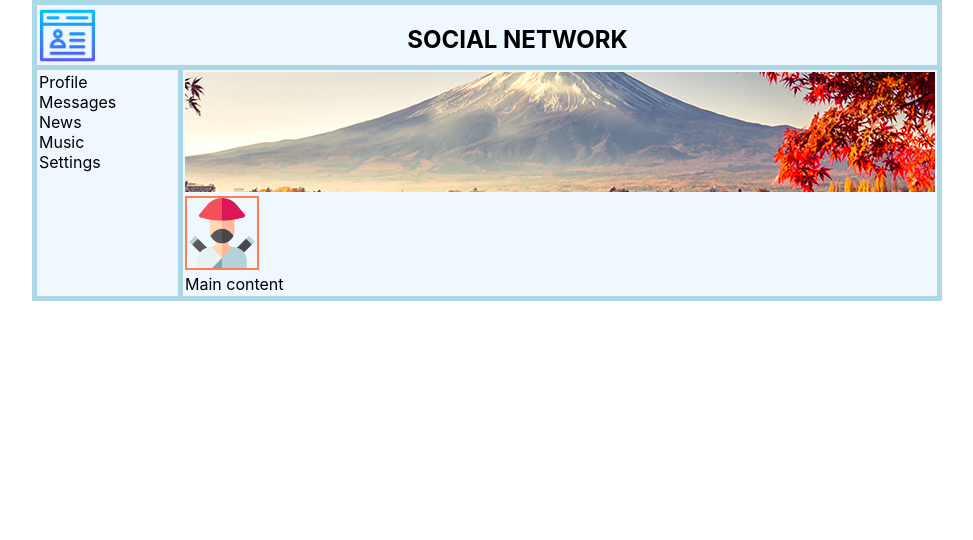
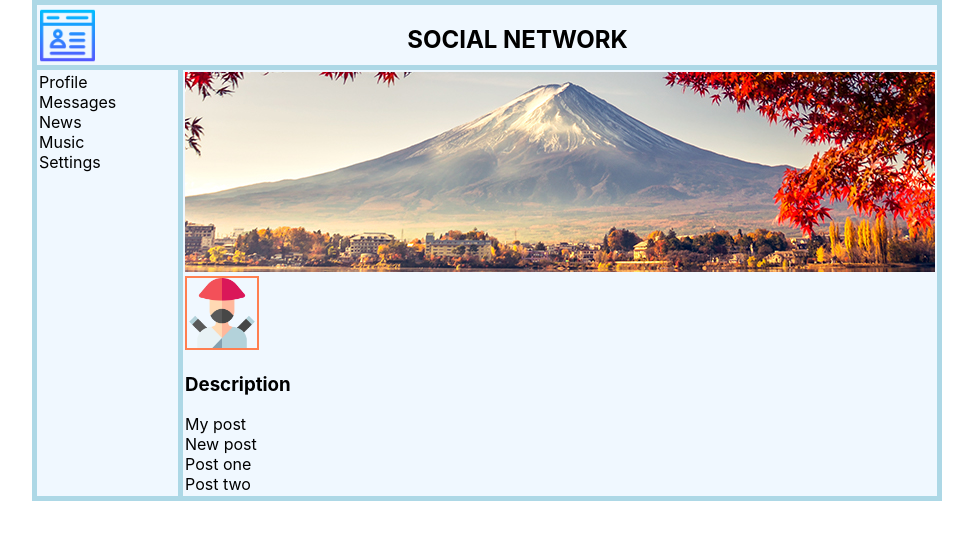
Before and after one commit to Rumata-SL/Social_Network, a React (Create React App) app: page / in a window 1280 px wide. Shown: the top 540 px of the page, without its empty margins (153-1126 px from the left). Built offline with nearby package versions, Linux system fonts and the light colour scheme.

Commit message:
Connected modules css

```diff
--- a/src/components/header/heder.tsx
+++ b/src/components/header/heder.tsx
@@ -1,13 +1,13 @@
 import React from "react";
 import logo from "./header_image/logo_social_network.png";
-import "./header.css"
+import header from "./header.module.css";
 
 
 export function Header() {
     return (
-        <header className="header">
-            <div className="header_logo"><img className="logo" src={logo} alt="logo"/></div>
-            <div className="header_title"><h2>SOCIAL NETWORK</h2></div>
+        <header className={header.header}>
+            <div className={header.header_logo}><img className={header.logo} src={logo} alt="logo"/></div>
+            <div className={header.header_title}><h2>SOCIAL NETWORK</h2></div>
 
         </header>
     )
--- a/src/components/navbar/navbar.tsx
+++ b/src/components/navbar/navbar.tsx
@@ -1,10 +1,10 @@
 import React from "react";
-import "./navbar.css"
+import nav from "./navbar.module.css"
 
 
 export function Navbar() {
     return (
-        <nav className="nav">
+        <nav className={nav.nav}>
             <div><a>Profile</a></div>
             <div><a>Messages</a></div>
             <div><a>News</a></div>
--- a/src/components/profile/profile.css
+++ b/src/components/profile/profile.module.css
@@ -5,8 +5,12 @@
 }
 .content_logo{
     object-fit: none;
-    height: 120px;
+    height: 200px;
     width: 750px;
+}
+.container_content_social_logo{
+    display: flex;
+    flex-direction: row;
 }
 .content_social_logo{
     width: 70px;
--- a/src/components/profile/profile.tsx
+++ b/src/components/profile/profile.tsx
@@ -1,15 +1,22 @@
 import React from "react";
 import logos from "./image_profile/content_logo.jpg";
 import img from "./image_profile/social_logo.png"
-import "./profile.css"
+import profile from "./profile.module.css"
 
 export function Profile() {
     return (
-        <div className="content">
-            <div><img className="content_logo" src={logos} alt="fudzi"/></div>
-            <div><img className="content_social_logo" src={img} alt="ninja"/></div>
-
-            Main content
+        <div className={profile.content}>
+            <div><img className={profile.content_logo} src={logos} alt="fudzi"/></div>
+            <div className={profile.container_content_social_log}>
+                <div><img className={profile.content_social_logo} src={img} alt="ninja"/></div>
+                <div>
+                    <h3>Description</h3>
+                </div>
+            </div>
+            <div>My post</div>
+            <div>New post</div>
+            <div>Post one</div>
+            <div>Post two</div>
         </div>
     )
 }
```
Also changed, not shown: src/components/header/header.module.css (renamed from src/components/header/header.css), src/components/navbar/navbar.module.css (renamed from src/components/navbar/navbar.css).
